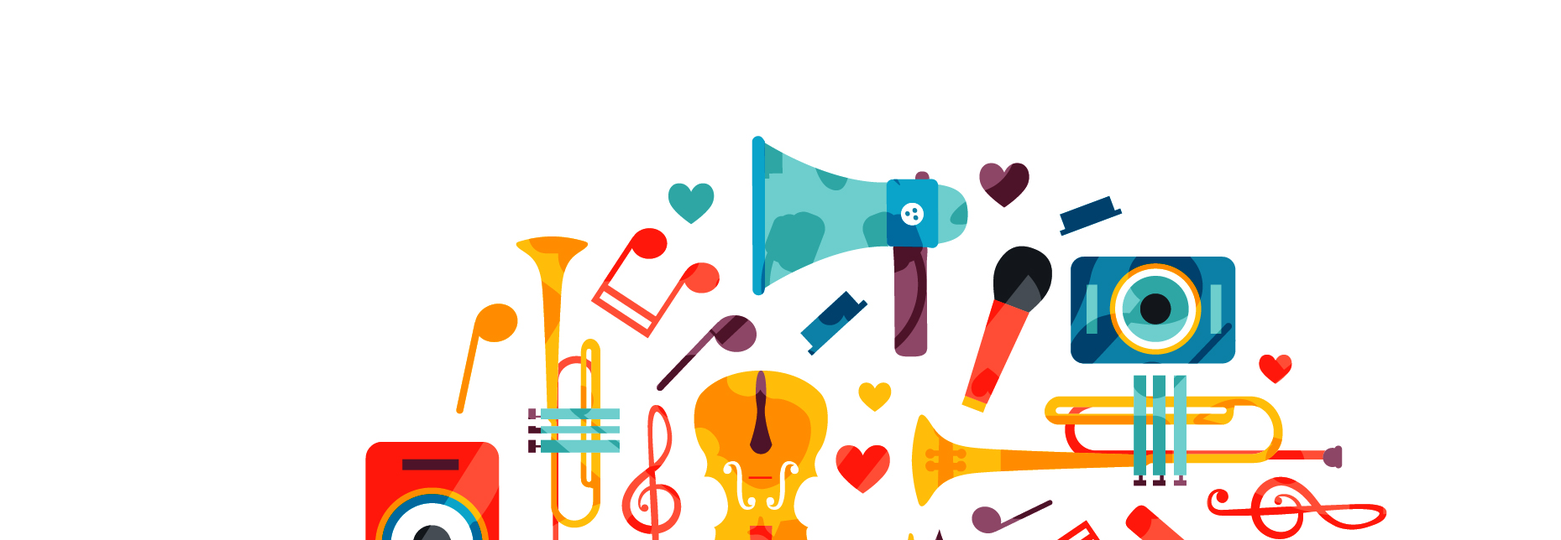
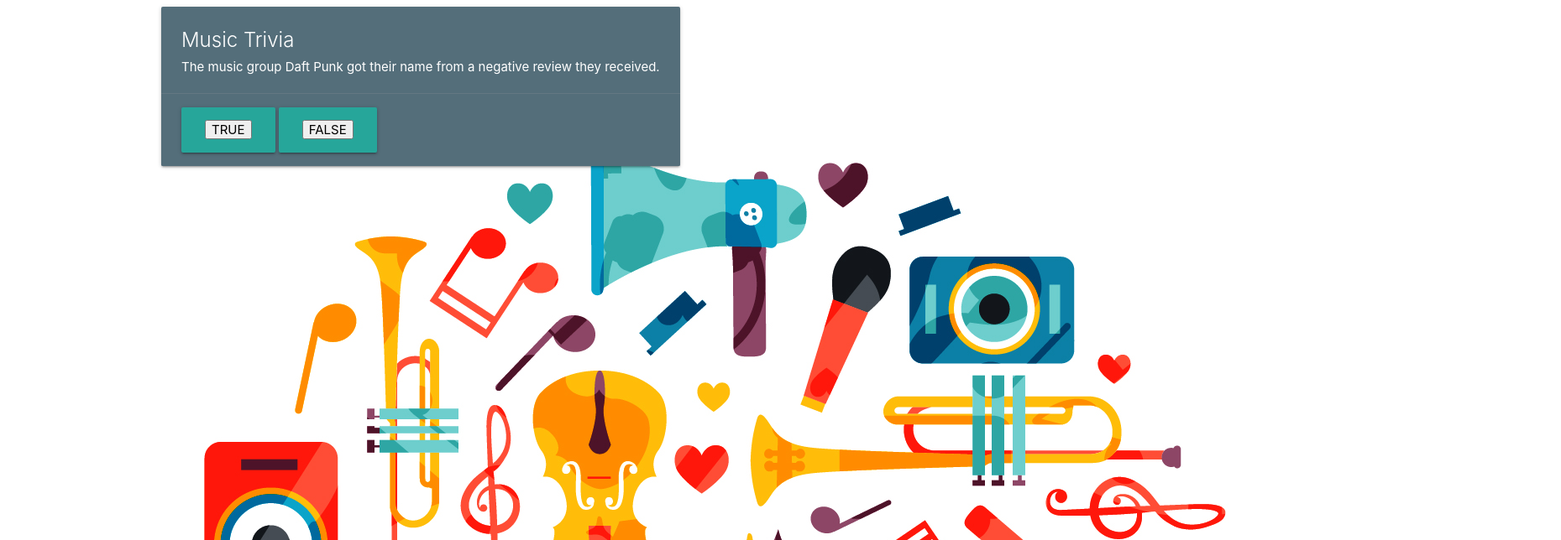
Before and after one commit to CydVicious3/TriviaGame, a plain HTML site: page index.html in a window 1280 px wide. Shown: the top 644 px of the page at 84% size, 1859 px wide, since content can reach past the window. Drawn offline with nearby package versions, Linux system fonts and the light colour scheme.

Commit message:
udpated 9.22 v5

```diff
--- a/css/style.css
+++ b/css/style.css
@@ -1,12 +1,22 @@
 .container {
   display: flex;
-  flex-direction: column;
+  flex-direction: row;
   align-content: center;
 }
 
-.item {
-  align-self: auto;
+.imgBg {
+  /* Set rules to fill background */
+  min-height: 100%;
+  min-width: 1024px;
 
+  /* Set up proportionate scaling */
+  width: 100%;
+  height: auto;
+
+  /* Set up positioning */
+  position: fixed;
+  top: 0;
+  left: 0;
 }
 
 .background {
--- a/index.html
+++ b/index.html
@@ -12,9 +12,8 @@
 <title>Trivia Game</title>
 </head>
 <body>
-  <div class="container">
-    <div class="item"><img src="assets/music-1.jpg" alt="music-trivia"></div>
 
+  <div class="imgBg"><img src="assets/music-1.jpg" alt="music-trivia"></div>
 
 
 <!-- Game area -->
@@ -35,7 +34,6 @@
     </div>
   </div>
 
-
 <!-- </div>Results area -->
 <div class="col s12 m6" id="results">
   <span class="card-title center"> <h4> </h4></span>
@@ -47,6 +45,5 @@
     <script src="https://cdnjs.cloudflare.com/ajax/libs/materialize/1.0.0/js/materialize.min.js"></script>
     <script src="./javascript/app.js"></script>
 
-  </div>
 </body>
 </html>
```
